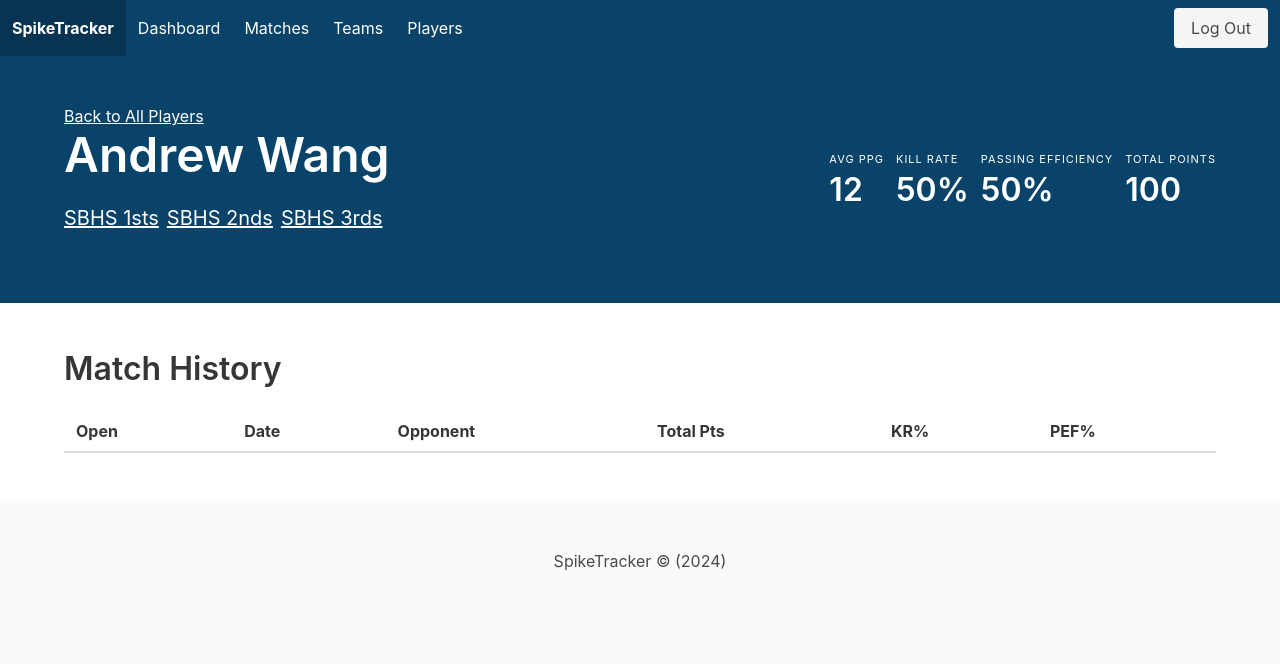
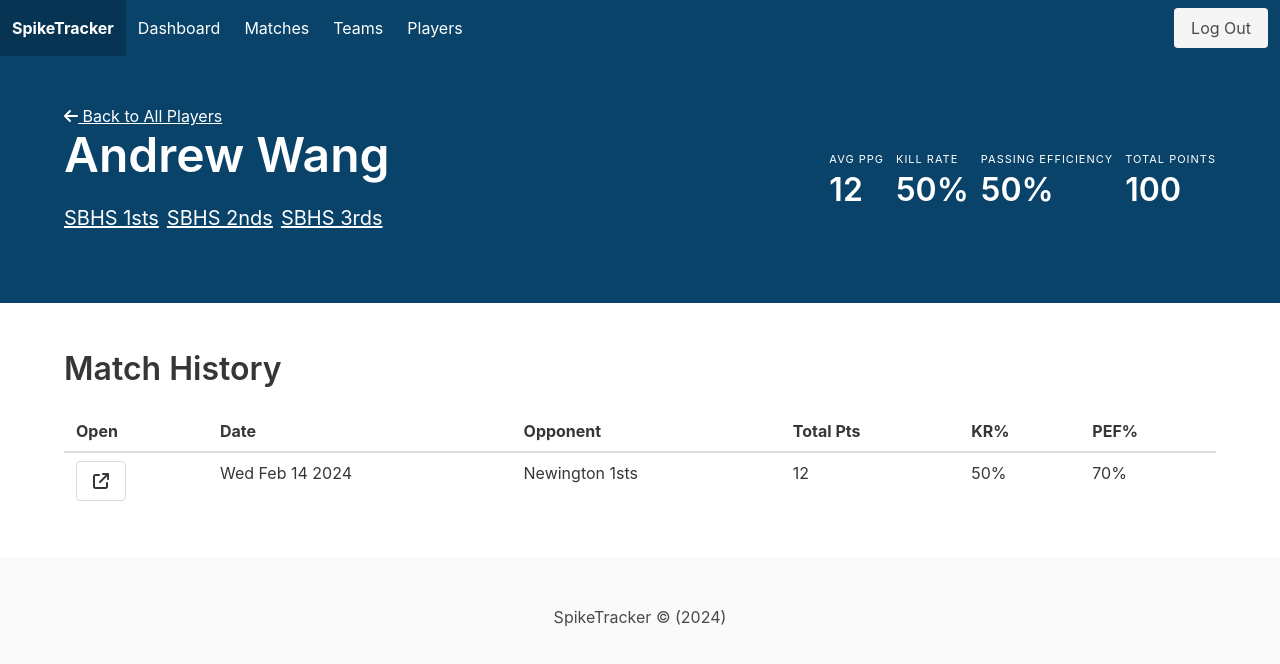
Before and after one commit to neelkarma/spiketracker, a SvelteKit app in the folder frontend/: page /app/players/1 in a window 1280 px wide. Shown: the top 664 px of the page. Built offline with nearby package versions, Linux system fonts and the light colour scheme.

Commit message:
get icons working + improve player view

```diff
--- a/frontend/src/routes/+layout.svelte
+++ b/frontend/src/routes/+layout.svelte
@@ -1,4 +1,6 @@
 <script lang="ts">
+  import "@fortawesome/fontawesome-free/css/fontawesome.min.css";
+  import "@fortawesome/fontawesome-free/css/solid.min.css";
   import "../styles.scss";
 </script>
 
--- a/frontend/src/routes/app/players/[id]/+page.svelte
+++ b/frontend/src/routes/app/players/[id]/+page.svelte
@@ -1,8 +1,27 @@
 <script lang="ts">
   import Stat from "$lib/components/Stat.svelte";
+  import { formatAsPercentage } from "$lib/utils";
   import type { PageData } from "./$types";
 
   export let data: PageData;
+
+  const getMatchHistory = async () => {
+    // const res = await fetch(`/api/players/${$page.params.id}/matches`);
+    // const matches = await res.json();
+    // return matches
+
+    // dummy data
+    return [
+      {
+        id: 1,
+        date: new Date(),
+        opponent: "Newington 1sts",
+        totalPoints: 12,
+        kr: 0.5,
+        pef: 0.7,
+      },
+    ];
+  };
 </script>
 
 <div class="hero is-primary">
@@ -31,8 +50,11 @@
         </div>
         <div class="level-right">
           <Stat label="Avg PPG" value={data.stats.ppg} />
-          <Stat label="Kill Rate" value="{data.stats.kr}%" />
-          <Stat label="Passing Efficiency" value="{data.stats.pef}%" />
+          <Stat label="Kill Rate" value={formatAsPercentage(data.stats.kr)} />
+          <Stat
+            label="Passing Efficiency"
+            value={formatAsPercentage(data.stats.pef)}
+          />
           <Stat label="Total Points" value={data.stats.totalPoints} />
         </div>
       </div>
@@ -42,6 +64,14 @@
 <div class="section">
   <div class="container">
     <h1 class="title">Match History</h1>
+    {#await getMatchHistory()}
+      <!-- TODO: Have a better loading thing - maybe componentize it -->
+      Loading...
+    {:then matches}
+      {#if matches.length === 0}
+        <!-- TODO: Make this look nicer -->
+        <p>No matches found.</p>
+      {:else}
         <table class="table is-fullwidth">
           <thead>
             <tr>
@@ -53,6 +83,24 @@
               <th>PEF%</th>
             </tr>
           </thead>
+          <tbody>
+            {#each matches as { id, date, opponent, totalPoints, kr, pef }}
+              <tr>
+                <td>
+                  <a class="button" href="/app/matches/{id}">
+                    <i class="fa-solid fa-arrow-up-right-from-square"></i>
+                  </a>
+                </td>
+                <td>{date.toDateString()}</td>
+                <td>{opponent}</td>
+                <td>{totalPoints}</td>
+                <td>{formatAsPercentage(kr)}</td>
+                <td>{formatAsPercentage(pef)}</td>
+              </tr>
+            {/each}
+          </tbody>
         </table>
+      {/if}
+    {/await}
   </div>
 </div>
--- a/frontend/src/routes/app/players/[id]/+page.ts
+++ b/frontend/src/routes/app/players/[id]/+page.ts
@@ -16,12 +16,12 @@ export const load = (() => {
       {
         name: "SBHS 3rds",
         id: 3,
-      }
+      },
     ],
     stats: {
       ppg: 12,
-      kr: 50,
-      pef: 50,
+      kr: 0.5,
+      pef: 0.5,
       totalPoints: 100,
     },
   };
```
Lines whose indentation alone changed are shown as unchanged.
